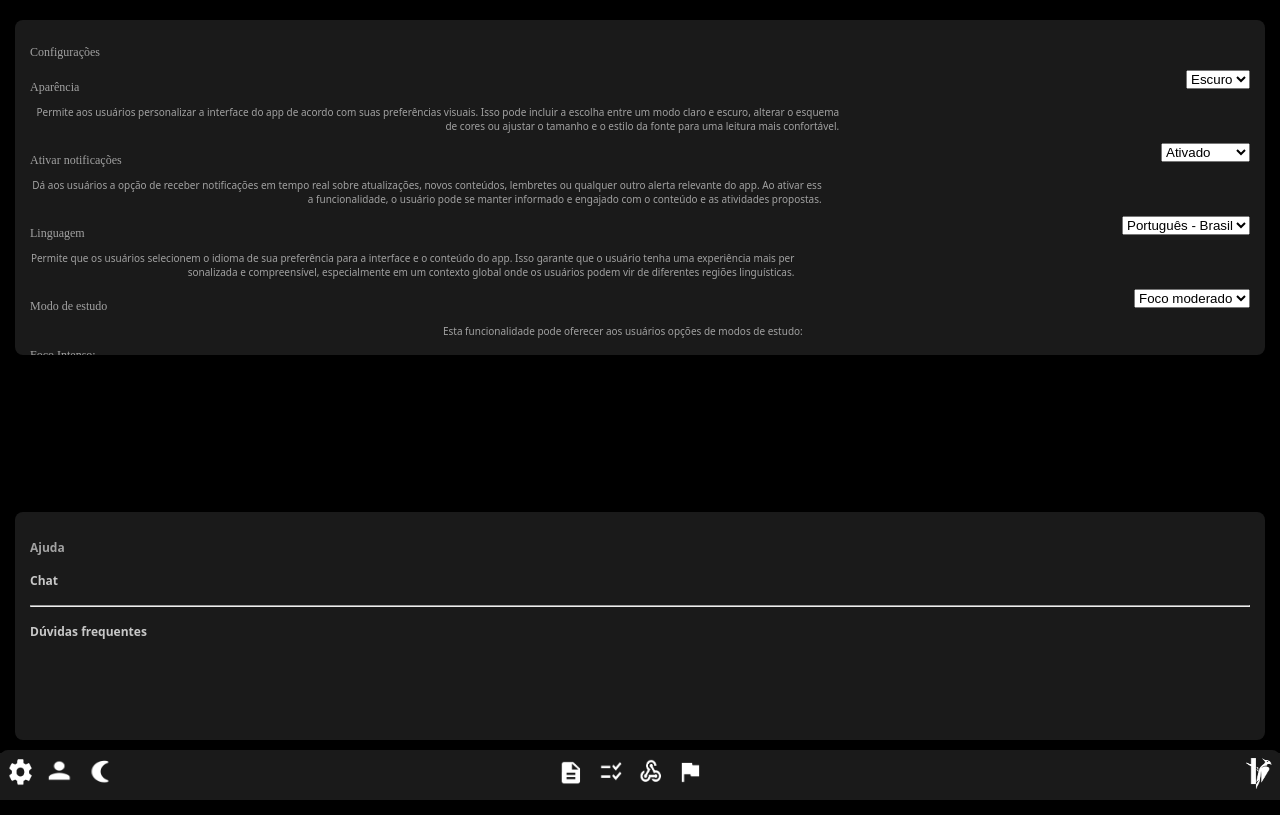
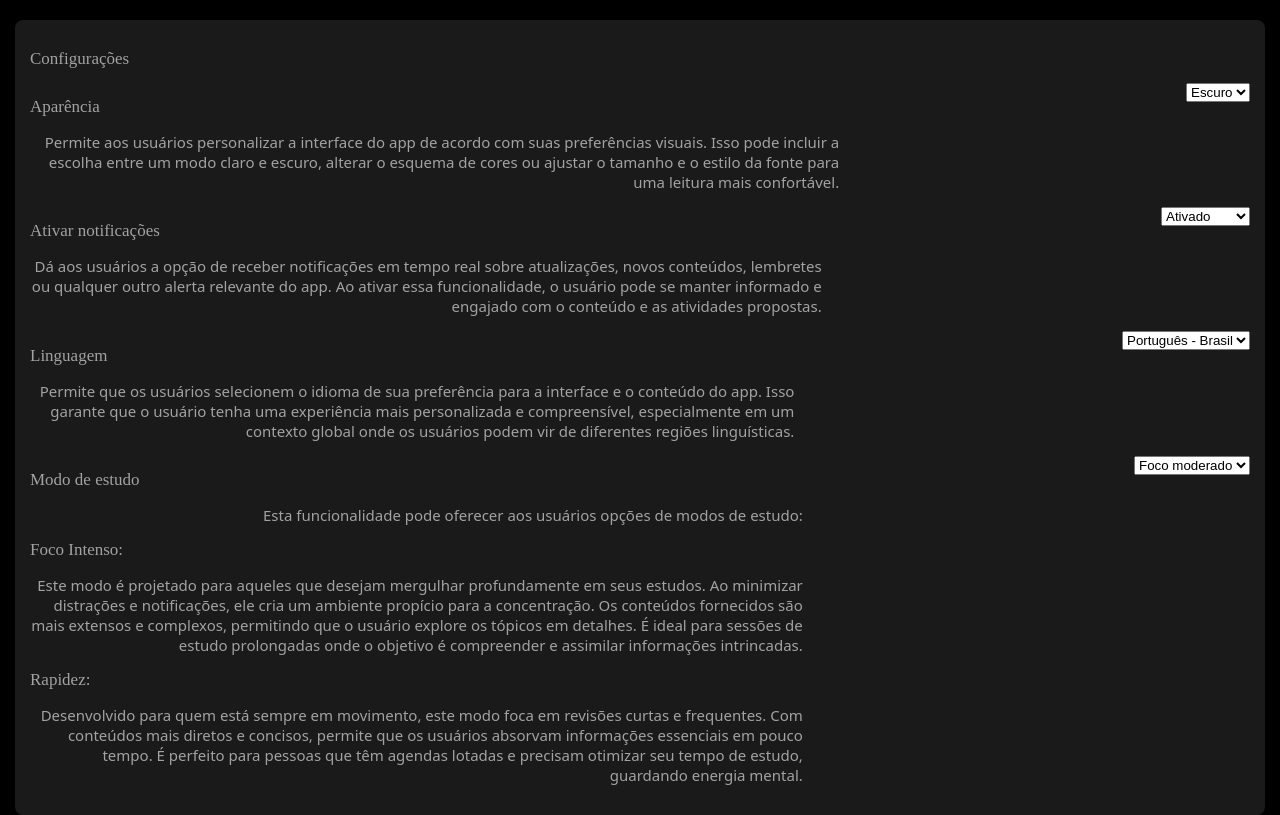
Before and after one commit to Dupas1/Proj_PI_IV, a React (Vite) app: page /telaconfig in a window 1280 px wide. Shown: the top 815 px of the page. Built offline with nearby package versions, Linux system fonts and the light colour scheme.

Commit message:
mudanca basica

```diff
--- a/src/client/telaconfig/config.css
+++ b/src/client/telaconfig/config.css
@@ -1,3 +1,7 @@
+*::-webkit-scrollbar {
+    width: 0px;
+    color: transparent;
+  }
 body{
     box-sizing: border-box;
     margin: 0;
@@ -19,6 +23,8 @@ body{
     grid-template-areas:
     "container1 container1"
     "container1 container1"
+    "container1 container1"
+    "container1 container1"
     "container2 container2";
 }
 .container1c{
@@ -29,21 +35,14 @@ body{
     color: #A2A2A2;
     padding: 15px;
     margin: 10px 5px;
-    max-height: 305px;
-    overflow-y: scroll;
-    &::-webkit-scrollbar {
-        width: 6px;
-    }
-    &::-webkit-scrollbar-thumb {
-        background-color: transparent;
-        border-radius: 6px;
-    }
+    height:fit-content;
 }
 .apc{
     display: flex;
     flex-direction: row;
     justify-content: space-between;
 }
+
 .container2c{
     grid-area: container2;
     min-width: 200px;
@@ -67,6 +66,100 @@ body{
 @media(max-width:530px){
     .imgcenter{
         padding-right: 0px !important;
+    }
+
+
+}
+@media(min-height:620px){
+    .container1c{
+        min-height: 313px;
+    }
+    h1{
+        font-size: 14px !important;
+    }
+    h2{
+        font-size: 12px !important;
+    }
+    h3{
+        font-size: 14px !important;
+    }
+    h4{
+        font-size: 14px !important;
+    }
+    h5{
+        font-size: 18px !important;
+    }
+    .pc{
+        font-size: 12px !important;
+    }
+}
+@media(min-height:640px){
+    .container1c{
+        min-height: 324px;
+    }
+    h1{
+        font-size: 15px !important;
+    }
+    h2{
+        font-size: 13px !important;
+    }
+    h3{
+        font-size: 15px !important;
+    }
+    h4{
+        font-size: 15px !important;
+    }
+    h5{
+        font-size: 19px !important;
+    }
+    .pc{
+        font-size: 13px !important;
+    }
+}
+@media(min-height:665px){
+    .container1c{
+        min-height: 340px;
+    }
+    h1{
+        font-size: 16px !important;
+    }
+    h2{
+        font-size: 14px !important;
+    }
+    h3{
+        font-size: 16px !important;
+    }
+    h4{
+        font-size: 16px !important;
+    }
+    h5{
+        font-size: 20px !important;
+    }
+    .pc{
+        font-size: 14px !important;
+    }
+}
+@media(min-height:685px){
+    .container1c{
+        min-height: 360px;
+    }
+    h1{
+        font-size: 17px !important;
+    }
+    h2{
+        font-size: 15px !important;
+    }
+    h3{
+        font-size: 17px !important;
+    }
+    h4{
+        font-size: 17px !important;
+    }
+    h5{
+        font-size: 21px !important;
+    }
+    .pc{
+        font-size: 15px !important;
     }
 }
 .img{
@@ -108,8 +201,6 @@ h2{
     font-size: 10px;
     font-style: normal;
     width: 70%;
-    overflow-wrap: break-word;
-  word-break: break-all;
 }
 h3{
     color: #A2A2A2;
```
